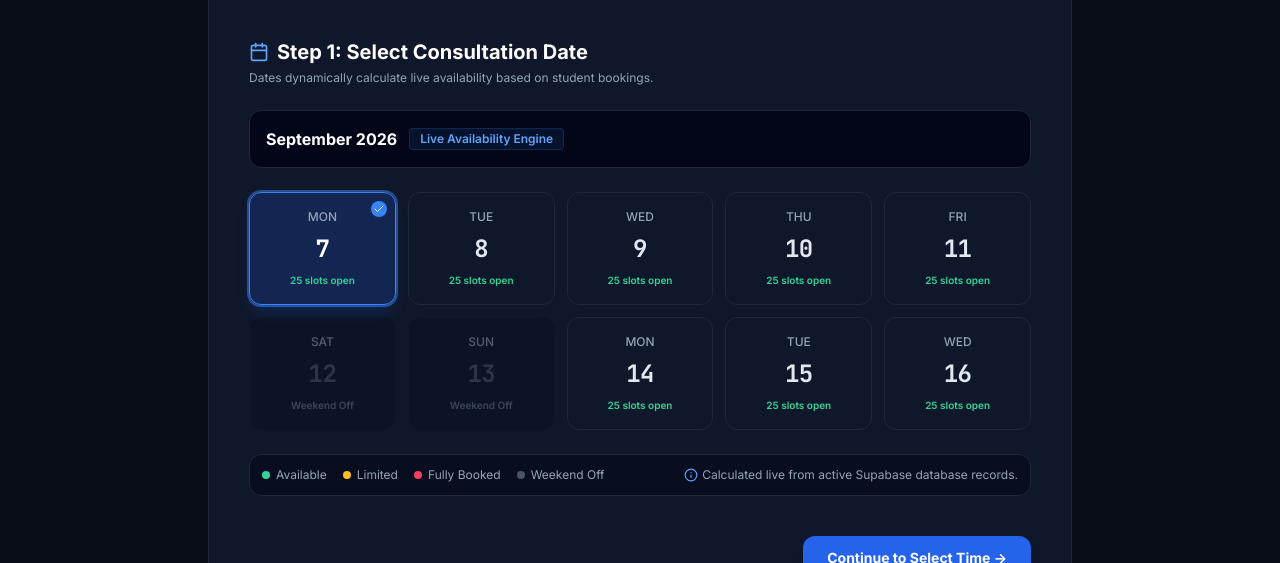
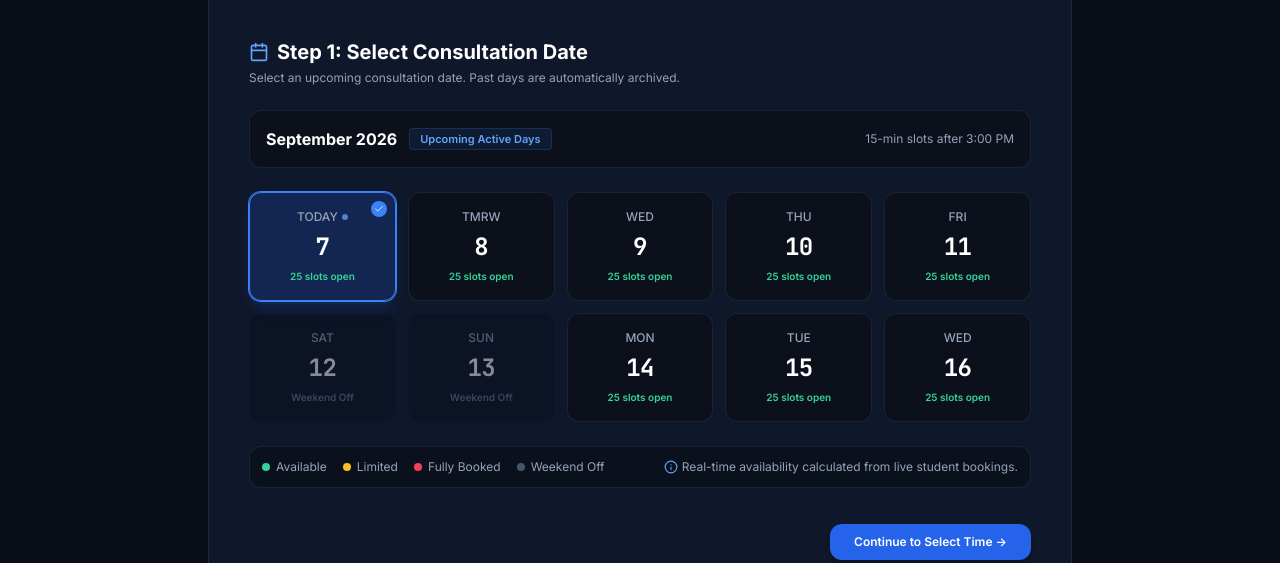
Before and after one commit to sidonsiyus/vistas-internship-portal, a React (Vite) app: page / in a window 1280 px wide. Both pictures are taken after a click on the button "Book Slot". Shown: the part 237-800 px from the top of the page. Built offline with nearby package versions, Linux system fonts and the light colour scheme; no server answers; the database is empty.

Commit message:
fix: dynamically filter out past days and expired time slots so students only see active upcoming dates

```diff
--- a/src/components/student/BookingWizard.jsx
+++ b/src/components/student/BookingWizard.jsx
@@ -6,11 +6,19 @@ import DetailsStep from './Steps/DetailsStep';
 import ConfirmationStep from './Steps/ConfirmationStep';
 import { useApp } from '../../context/AppContext';
 
+const getTodayIso = () => {
+  const now = new Date();
+  const year = now.getFullYear();
+  const month = String(now.getMonth() + 1).padStart(2, '0');
+  const day = String(now.getDate()).padStart(2, '0');
+  return `${year}-${month}-${day}`;
+};
+
 export default function BookingWizard({ setActiveTab }) {
   const { bookAppointment } = useApp();
 
   const [currentStep, setCurrentStep] = useState(1);
-  const [selectedDate, setSelectedDate] = useState('2026-09-07');
+  const [selectedDate, setSelectedDate] = useState(getTodayIso);
   const [selectedTime, setSelectedTime] = useState('');
   const [formData, setFormData] = useState({
     name: '',
--- a/src/components/student/Steps/DateStep.jsx
+++ b/src/components/student/Steps/DateStep.jsx
@@ -7,12 +7,18 @@ export default function DateStep({ selectedDate, setSelectedDate, onNext }) {
 
   const maxSlotsPerDay = availability.maxBookings || 25;
 
-  // Generate 10 upcoming days starting from Today (Sep 7, 2026)
-  const baseDate = new Date(2026, 8, 7); // September 7, 2026
+  // Real-time current date (no past days shown)
+  const now = new Date();
+  const currentHour = now.getHours();
+  const currentMinute = now.getMinutes();
+  const isPastClosingToday = currentHour > 17 || (currentHour === 17 && currentMinute >= 30);
 
+  const baseToday = new Date(now.getFullYear(), now.getMonth(), now.getDate());
+
+  // Generate 10 upcoming days starting strictly from Today onwards
   const dates = Array.from({ length: 10 }).map((_, idx) => {
-    const d = new Date(baseDate);
-    d.setDate(baseDate.getDate() + idx);
+    const d = new Date(baseToday);
+    d.setDate(baseToday.getDate() + idx);
 
     const yearStr = d.getFullYear();
     const monthStr = String(d.getMonth() + 1).padStart(2, '0');
@@ -21,10 +27,16 @@ export default function DateStep({ selectedDate, setSelectedDate, onNext }) {
 
     const dayNum = d.getDate();
     const weekday = d.toLocaleDateString('en-US', { weekday: 'short' });
-    const label = `${weekday}, ${d.toLocaleDateString('en-US', { month: 'short' })} ${dayNum}`;
-    const isWeekend = d.getDay() === 0 || d.getDay() === 6; // Sun or Sat
+    const isToday = idx === 0;
+    const isTomorrow = idx === 1;
 
-    // Calculate actual live booked appointments for this date
+    let daySubLabel = weekday;
+    if (isToday) daySubLabel = 'Today';
+    else if (isTomorrow) daySubLabel = 'Tmrw';
+
+    const isWeekend = d.getDay() === 0 || d.getDay() === 6; // Sunday or Saturday
+
+    // Live booked appointments count for this date
     const bookedForDate = appointments.filter(
       a => a.appointmentDate === isoDate && a.status !== 'CANCELLED'
     ).length;
@@ -34,6 +46,8 @@ export default function DateStep({ selectedDate, setSelectedDate, onNext }) {
     let status = 'AVAILABLE';
     if (isWeekend) {
       status = 'UNAVAILABLE';
+    } else if (isToday && isPastClosingToday) {
+      status = 'CLOSED_TODAY';
     } else if (slotsRemaining === 0) {
       status = 'FULL';
     } else if (slotsRemaining <= 5) {
@@ -42,44 +56,50 @@ export default function DateStep({ selectedDate, setSelectedDate, onNext }) {
 
     return {
       date: isoDate,
-      label,
       day: dayNum,
       weekday,
+      daySubLabel,
+      isToday,
       status,
       slotsLeft: slotsRemaining,
       bookedCount: bookedForDate
     };
   });
 
+  const monthYearLabel = baseToday.toLocaleDateString('en-US', { month: 'long', year: 'numeric' });
+
   return (
-    <div className="space-y-6">
+    <div className="space-y-6 font-sans">
       <div>
         <h3 className="text-xl font-bold text-white flex items-center gap-2">
           <CalendarIcon className="w-5 h-5 text-blue-400" />
           <span>Step 1: Select Consultation Date</span>
         </h3>
         <p className="text-xs text-slate-400 mt-1">
-          Dates dynamically calculate live availability based on student bookings.
+          Select an upcoming consultation date. Past days are automatically archived.
         </p>
       </div>
 
-      {/* Month Header */}
-      <div className="flex items-center justify-between bg-slate-950 p-4 rounded-xl border border-slate-800">
+      {/* Month & Status Header */}
+      <div className="flex items-center justify-between bg-[#0b101b] p-4 rounded-xl border border-slate-800/80">
         <div className="flex items-center gap-3">
-          <span className="text-base font-bold text-white">September 2026</span>
-          <span className="text-xs px-2.5 py-0.5 rounded bg-blue-500/10 text-blue-400 border border-blue-500/20 font-semibold">
-            Live Availability Engine
+          <span className="text-base font-bold text-white">{monthYearLabel}</span>
+          <span className="text-[11px] px-2.5 py-0.5 rounded bg-blue-500/10 text-blue-400 border border-blue-500/20 font-semibold">
+            Upcoming Active Days
           </span>
         </div>
+        <span className="text-xs text-slate-400 hidden sm:inline">
+          15-min slots after 3:00 PM
+        </span>
       </div>
 
-      {/* Dynamic Date Grid */}
+      {/* Dynamic Upcoming Dates Grid */}
       <div className="grid grid-cols-2 sm:grid-cols-3 md:grid-cols-5 gap-3">
         {dates.map((item) => {
           const isSelected = selectedDate === item.date;
-          const isDisabled = item.status === 'UNAVAILABLE' || item.status === 'FULL';
+          const isDisabled = item.status === 'UNAVAILABLE' || item.status === 'FULL' || item.status === 'CLOSED_TODAY';
 
-          let statusStyle = 'bg-slate-900 border-slate-800 hover:border-slate-700 text-slate-200';
+          let statusStyle = 'bg-[#0b101b] border-slate-800/80 hover:border-slate-700 text-slate-200';
           let badge = null;
 
           if (item.status === 'AVAILABLE') {
@@ -89,13 +109,16 @@ export default function DateStep({ selectedDate, setSelectedDate, onNext }) {
           } else if (item.status === 'FULL') {
             statusStyle = 'bg-slate-950/60 border-slate-900 text-slate-600 cursor-not-allowed';
             badge = <span className="text-[10px] text-rose-500 font-semibold">Fully Booked</span>;
+          } else if (item.status === 'CLOSED_TODAY') {
+            statusStyle = 'bg-slate-950/60 border-slate-900 text-slate-600 cursor-not-allowed';
+            badge = <span className="text-[10px] text-slate-500 font-semibold">Hours Passed</span>;
           } else if (item.status === 'UNAVAILABLE') {
             statusStyle = 'bg-slate-950/40 border-slate-900 text-slate-600 cursor-not-allowed opacity-50';
             badge = <span className="text-[10px] text-slate-500 font-semibold">Weekend Off</span>;
           }
 
           if (isSelected) {
-            statusStyle = 'bg-blue-600/20 border-blue-500 text-white shadow-lg shadow-blue-600/20 ring-2 ring-blue-500/50';
+            statusStyle = 'bg-blue-600/20 border-blue-500 text-white shadow-lg shadow-blue-600/20 ring-1 ring-blue-500';
           }
 
           return (
@@ -103,15 +126,20 @@ export default function DateStep({ selectedDate, setSelectedDate, onNext }) {
               key={item.date}
               disabled={isDisabled}
               onClick={() => setSelectedDate(item.date)}
-              className={`p-4 rounded-xl border flex flex-col items-center justify-between gap-2 transition-all text-center relative ${statusStyle}`}
+              className={`p-4 rounded-xl border flex flex-col items-center justify-between gap-1.5 transition-all text-center relative ${statusStyle}`}
             >
               {isSelected && (
                 <div className="absolute top-2 right-2 h-4 w-4 rounded-full bg-blue-500 text-white flex items-center justify-center">
-                  <Check className="w-3 h-3" />
+                  <Check className="w-2.5 h-2.5" />
                 </div>
               )}
-              <span className="text-xs uppercase font-medium text-slate-400">{item.weekday}</span>
-              <span className="text-2xl font-black font-mono tracking-tight">{item.day}</span>
+              <div className="flex items-center gap-1">
+                <span className="text-xs uppercase font-medium text-slate-400">{item.daySubLabel}</span>
+                {item.isToday && (
+                  <span className="h-1.5 w-1.5 rounded-full bg-blue-400 live-pulse" />
+                )}
+              </div>
+              <span className="text-2xl font-bold font-mono tracking-tight text-white">{item.day}</span>
               {badge}
             </button>
           );
@@ -119,7 +147,7 @@ export default function DateStep({ selectedDate, setSelectedDate, onNext }) {
       </div>
 
       {/* Legend */}
-      <div className="flex flex-wrap items-center justify-between p-3 bg-slate-950/50 rounded-xl border border-slate-800 text-xs text-slate-400 gap-3">
+      <div className="flex flex-wrap items-center justify-between p-3 bg-[#0b101b]/80 rounded-xl border border-slate-800/80 text-xs text-slate-400 gap-3">
         <div className="flex items-center gap-4 flex-wrap">
           <span className="flex items-center gap-1.5"><span className="w-2 h-2 rounded-full bg-emerald-400" /> Available</span>
           <span className="flex items-center gap-1.5"><span className="w-2 h-2 rounded-full bg-amber-400" /> Limited</span>
@@ -128,16 +156,16 @@ export default function DateStep({ selectedDate, setSelectedDate, onNext }) {
         </div>
         <div className="flex items-center gap-1 text-slate-400">
           <Info className="w-3.5 h-3.5 text-blue-400" />
-          <span>Calculated live from active Supabase database records.</span>
+          <span>Real-time availability calculated from live student bookings.</span>
         </div>
       </div>
 
       {/* Action Button */}
-      <div className="flex justify-end pt-4">
+      <div className="flex justify-end pt-3">
         <button
           disabled={!selectedDate}
           onClick={onNext}
-          className="px-6 py-3 rounded-xl bg-blue-600 hover:bg-blue-500 disabled:opacity-50 disabled:cursor-not-allowed text-white font-bold text-sm shadow-lg transition-all"
+          className="px-6 py-2.5 rounded-xl bg-blue-600 hover:bg-blue-500 disabled:opacity-50 disabled:cursor-not-allowed text-white font-semibold text-xs shadow-md transition-all"
         >
           Continue to Select Time →
         </button>
--- a/src/components/student/Steps/TimeStep.jsx
+++ b/src/components/student/Steps/TimeStep.jsx
@@ -4,6 +4,29 @@ import { useApp } from '../../../context/AppContext';
 
 export default function TimeStep({ selectedDate, selectedTime, setSelectedTime, onNext, onBack }) {
   const { appointments } = useApp();
+
+  const now = new Date();
+  const todayYear = now.getFullYear();
+  const todayMonth = String(now.getMonth() + 1).padStart(2, '0');
+  const todayDay = String(now.getDate()).padStart(2, '0');
+  const todayIso = `${todayYear}-${todayMonth}-${todayDay}`;
+
+  const isToday = selectedDate === todayIso;
+
+  // Check if a time slot has already passed today
+  const isTimePassed = (timeVal) => {
+    if (!isToday) return false;
+    const parts = timeVal.split(' ');
+    if (parts.length < 2) return false;
+    const [timeStr, modifier] = parts;
+    let [hours, minutes] = timeStr.split(':').map(Number);
+    if (modifier === 'PM' && hours !== 12) hours += 12;
+    if (modifier === 'AM' && hours === 12) hours = 0;
+
+    const currentH = now.getHours();
+    const currentM = now.getMinutes();
+    return currentH > hours || (currentH === hours && currentM >= minutes);
+  };
 
   // Pre-3:00 PM Emergency slots
   const emergencySlots = [
@@ -43,16 +66,16 @@ export default function TimeStep({ selectedDate, selectedTime, setSelectedTime,
     <div className="space-y-6 font-sans">
       <div>
         <div className="flex items-center justify-between">
-          <h3 className="text-xl font-extrabold text-white flex items-center gap-2">
+          <h3 className="text-xl font-bold text-white flex items-center gap-2">
             <Clock className="w-5 h-5 text-blue-400" />
             <span>Select Consultation Time Slot</span>
           </h3>
-          <span className="text-xs font-semibold px-3 py-1 rounded-full bg-blue-500/10 text-blue-400 border border-blue-500/20">
+          <span className="text-xs font-semibold px-2.5 py-0.5 rounded-full bg-blue-500/10 text-blue-400 border border-blue-500/20">
             15 Mins / Student
           </span>
         </div>
         <p className="text-xs text-slate-400 mt-1">
-          Showing real-time availability for <strong className="text-white">{selectedDate}</strong>.
+          Showing real-time slot availability for <strong className="text-white">{selectedDate}</strong> {isToday ? '(Today)' : ''}.
         </p>
       </div>
 
@@ -64,63 +87,69 @@ export default function TimeStep({ selectedDate, selectedTime, setSelectedTime,
             : 'bg-blue-600/15 border-blue-500/40 text-blue-200'
         }`}>
           <div className="flex items-center gap-3">
-            <div className={`p-2.5 rounded-lg ${isEmergencyTime ? 'bg-rose-600' : 'bg-blue-600'} text-white`}>
-              {isEmergencyTime ? <AlertTriangle className="w-5 h-5" /> : <Clock className="w-5 h-5" />}
+            <div className={`p-2 rounded-lg ${isEmergencyTime ? 'bg-rose-600' : 'bg-blue-600'} text-white`}>
+              {isEmergencyTime ? <AlertTriangle className="w-4 h-4" /> : <Clock className="w-4 h-4" />}
             </div>
             <div>
-              <p className="text-[10px] font-extrabold uppercase tracking-wider opacity-80">
-                {isEmergencyTime ? '🚨 EMERGENCY TIME SLOT SELECTED' : 'REGULAR CONSULTATION SLOT'}
+              <p className="text-[10px] font-bold uppercase tracking-wider opacity-80">
+                {isEmergencyTime ? 'EMERGENCY TIME SLOT SELECTED' : 'REGULAR CONSULTATION SLOT'}
               </p>
               <p className="text-sm font-bold text-white">
                 {selectedDate} at <span className="font-mono text-blue-300">{selectedTime}</span>
               </p>
-              <p className="text-[11px] text-slate-400">15-minute individual consultation session</p>
+              <p className="text-[11px] text-slate-400">15-minute consultation with Coordinator</p>
             </div>
           </div>
-          <span className="text-xs font-bold text-emerald-400 bg-emerald-500/10 px-3 py-1 rounded-full border border-emerald-500/20">
-            Slot Reserved
+          <span className="text-xs font-semibold text-emerald-400 bg-emerald-500/10 px-2.5 py-1 rounded-full border border-emerald-500/20">
+            Slot Selected
           </span>
         </div>
       )}
 
       {/* SECTION 1: REGULAR CONSULTATIONS AFTER 3:00 PM */}
       <div className="space-y-3">
-        <div className="flex items-center justify-between border-b border-slate-800 pb-2">
-          <div className="flex items-center gap-2 text-slate-200 font-bold text-sm">
+        <div className="flex items-center justify-between border-b border-slate-800/80 pb-2">
+          <div className="flex items-center gap-2 text-slate-200 font-semibold text-sm">
             <Sunset className="w-4 h-4 text-orange-400" />
             <span>Regular Consultations (03:00 PM – 05:30 PM)</span>
           </div>
           <span className="text-[10px] text-emerald-400 font-semibold bg-emerald-500/10 px-2 py-0.5 rounded border border-emerald-500/20">
-            ● Live Slot Status
+            ● Live Status
           </span>
         </div>
 
-        <div className="grid grid-cols-2 sm:grid-cols-3 md:grid-cols-5 gap-2.5">
+        <div className="grid grid-cols-2 sm:grid-cols-3 md:grid-cols-5 gap-2">
           {regularAfter3Slots.map((slot) => {
             const isSelected = selectedTime === slot.value;
             const isBooked = checkIsBooked(slot.value);
+            const passed = isTimePassed(slot.value);
+            const isDisabled = isBooked || passed;
 
-            let btnStyle = 'bg-slate-900 border-slate-800 text-slate-200 hover:border-slate-700';
-            if (isBooked) {
+            let btnStyle = 'bg-[#0b101b] border-slate-800/80 text-slate-200 hover:border-slate-700';
+            if (passed) {
+              btnStyle = 'bg-slate-950/60 border-slate-900 text-slate-600 cursor-not-allowed opacity-50';
+            } else if (isBooked) {
               btnStyle = 'bg-slate-950/60 border-slate-900 text-slate-600 cursor-not-allowed opacity-60';
             } else if (isSelected) {
-              btnStyle = 'bg-blue-600/25 border-blue-500 text-white ring-2 ring-blue-500/50 shadow-lg';
+              btnStyle = 'bg-blue-600/20 border-blue-500 text-white ring-1 ring-blue-500 shadow-md';
             }
 
             return (
               <button
                 key={slot.value}
-                disabled={isBooked}
+                disabled={isDisabled}
                 onClick={() => setSelectedTime(slot.value)}
                 className={`p-3 rounded-xl border flex flex-col items-center justify-center gap-1 transition-all ${btnStyle}`}
               >
-                <span className="font-mono font-bold text-sm">{slot.time}</span>
-                {isBooked ? (
-                  <span className="text-[10px] font-extrabold uppercase text-rose-500">Booked</span>
+                <span className="font-mono font-bold text-xs">{slot.time}</span>
+                {passed ? (
+                  <span className="text-[10px] font-semibold text-slate-500">Passed</span>
+                ) : isBooked ? (
+                  <span className="text-[10px] font-bold uppercase text-rose-500">Booked</span>
                 ) : isSelected ? (
-                  <span className="text-[10px] font-bold text-blue-300">Selected ✓</span>
+                  <span className="text-[10px] font-semibold text-blue-300">Selected ✓</span>
                 ) : (
-                  <span className="text-[10px] font-semibold text-emerald-400">Available</span>
+                  <span className="text-[10px] font-medium text-emerald-400">Available</span>
                 )}
               </button>
             );
@@ -130,38 +159,44 @@ export default function TimeStep({ selectedDate, selectedTime, setSelectedTime,
 
       {/* SECTION 2: EMERGENCY SLOTS BEFORE 3:00 PM */}
       <div className="space-y-3 pt-2">
-        <div className="flex items-center justify-between border-b border-slate-800 pb-2">
-          <div className="flex items-center gap-2 text-rose-300 font-bold text-sm">
+        <div className="flex items-center justify-between border-b border-slate-800/80 pb-2">
+          <div className="flex items-center gap-2 text-rose-300 font-semibold text-sm">
             <AlertTriangle className="w-4 h-4 text-rose-400" />
             <span>Pre-3:00 PM Emergency Slots (Urgent Requests Only)</span>
           </div>
           <span className="text-[10px] text-rose-400 font-semibold bg-rose-500/10 px-2 py-0.5 rounded border border-rose-500/20">
-            Requires Emergency Reason
+            Emergency Justification Required
           </span>
         </div>
 
-        <div className="grid grid-cols-1 sm:grid-cols-2 md:grid-cols-4 gap-2.5">
+        <div className="grid grid-cols-1 sm:grid-cols-2 md:grid-cols-4 gap-2">
           {emergencySlots.map((slot) => {
             const isSelected = selectedTime === slot.value;
             const isBooked = checkIsBooked(slot.value);
+            const passed = isTimePassed(slot.value);
+            const isDisabled = isBooked || passed;
 
-            let btnStyle = 'bg-slate-900/80 border-slate-800/90 text-slate-300 hover:border-rose-500/40';
-            if (isBooked) {
+            let btnStyle = 'bg-[#0b101b] border-slate-800/80 text-slate-300 hover:border-rose-500/40';
+            if (passed) {
+              btnStyle = 'bg-slate-950/60 border-slate-900 text-slate-600 cursor-not-allowed opacity-50';
+            } else if (isBooked) {
               btnStyle = 'bg-slate-950/60 border-slate-900 text-slate-600 cursor-not-allowed opacity-60';
             } else if (isSelected) {
-              btnStyle = 'bg-rose-600/25 border-rose-500 text-white ring-2 ring-rose-500/50 shadow-lg';
+              btnStyle = 'bg-rose-600/20 border-rose-500 text-white ring-1 ring-rose-500 shadow-md';
             }
 
             return (
               <button
                 key={slot.value}
-                disabled={isBooked}
+                disabled={isDisabled}
                 onClick={() => setSelectedTime(slot.value)}
                 className={`p-3 rounded-xl border flex flex-col items-center justify-center gap-1 transition-all ${btnStyle}`}
               >
-                <span className="font-mono font-bold text-xs text-rose-300">{slot.value}</span>
-                {isBooked ? (
-                  <span className="text-[10px] font-extrabold uppercase text-rose-500">Booked</span>
+                <span className="font-mono font-medium text-xs text-rose-300">{slot.value}</span>
+                {passed ? (
+                  <span className="text-[10px] font-semibold text-slate-500">Passed</span>
+                ) : isBooked ? (
+                  <span className="text-[10px] font-bold uppercase text-rose-500">Booked</span>
                 ) : (
                   <span className="text-[10px] text-slate-400">Emergency Only</span>
                 )}
@@ -172,16 +207,16 @@ export default function TimeStep({ selectedDate, selectedTime, setSelectedTime,
       </div>
 
       {/* Policy Reminder */}
-      <div className="p-3 bg-slate-950 rounded-xl border border-slate-800 text-xs text-slate-400 flex items-center gap-2">
+      <div className="p-3 bg-[#0b101b] rounded-xl border border-slate-800/80 text-xs text-slate-400 flex items-center gap-2">
         <Info className="w-4 h-4 text-blue-400 shrink-0" />
         <span>Booked slots are automatically locked in real time to prevent double-booking.</span>
       </div>
 
       {/* Action Buttons */}
-      <div className="flex items-center justify-between pt-4">
+      <div className="flex items-center justify-between pt-3">
         <button
           onClick={onBack}
-          className="px-5 py-2.5 rounded-xl bg-slate-900 hover:bg-slate-800 text-slate-300 font-semibold text-sm border border-slate-800 transition-all"
+          className="px-4 py-2 rounded-xl bg-slate-900 hover:bg-slate-800 text-slate-300 font-medium text-xs border border-slate-800 transition-all"
         >
           ← Back to Date
         </button>
@@ -189,7 +224,7 @@ export default function TimeStep({ selectedDate, selectedTime, setSelectedTime,
         <button
           disabled={!selectedTime}
           onClick={onNext}
-          className="px-6 py-3 rounded-xl bg-blue-600 hover:bg-blue-500 disabled:opacity-50 disabled:cursor-not-allowed text-white font-bold text-sm shadow-lg transition-all"
+          className="px-6 py-2.5 rounded-xl bg-blue-600 hover:bg-blue-500 disabled:opacity-50 disabled:cursor-not-allowed text-white font-semibold text-xs shadow-md transition-all"
         >
           Continue to Student Details →
         </button>
--- a/src/mock/sampleData.js
+++ b/src/mock/sampleData.js
@@ -29,7 +29,7 @@ export const OFFICE_LOCATION = '7th Floor Staff Room, Vels Hi-Tech Campus';
 
 export const INITIAL_AVAILABILITY = {
   status: 'AVAILABLE',
-  todayDate: '2026-09-07',
+  todayDate: new Date().toISOString().split('T')[0],
   startTime: '15:00',
   endTime: '17:30',
   slotDuration: 15,
--- a/src/utils/tokenGenerator.js
+++ b/src/utils/tokenGenerator.js
@@ -27,7 +27,9 @@ export function formatMinutesToReadable(minutes) {
 }
 
 export function calculateQueueMetrics(appointments) {
-  const todayApts = appointments.filter(a => a.appointmentDate === '2026-09-07');
+  const now = new Date();
+  const todayStr = `${now.getFullYear()}-${String(now.getMonth() + 1).padStart(2, '0')}-${String(now.getDate()).padStart(2, '0')}`;
+  const todayApts = appointments.filter(a => a.appointmentDate === todayStr);
 
   const completed = todayApts.filter(a => a.status === 'COMPLETED');
   const waiting = todayApts.filter(a => a.status === 'WAITING');
```
Also changed, not shown: 1 other file (tests, documents, lock files or other folders).
